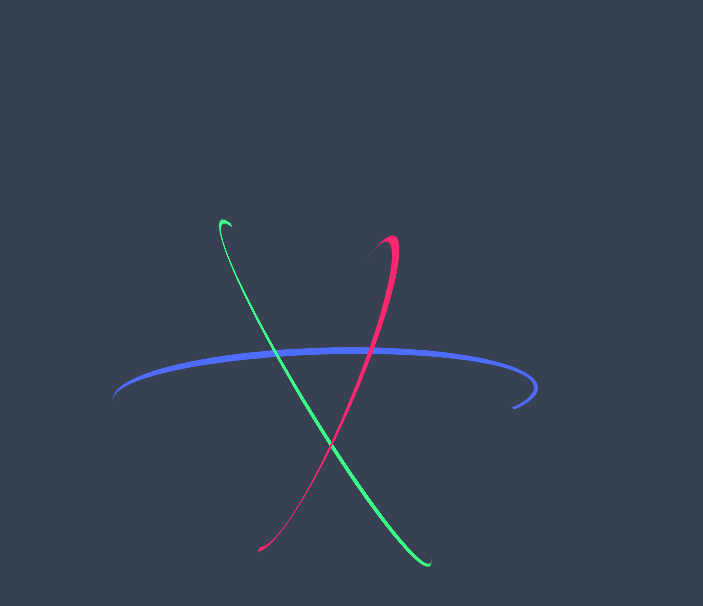
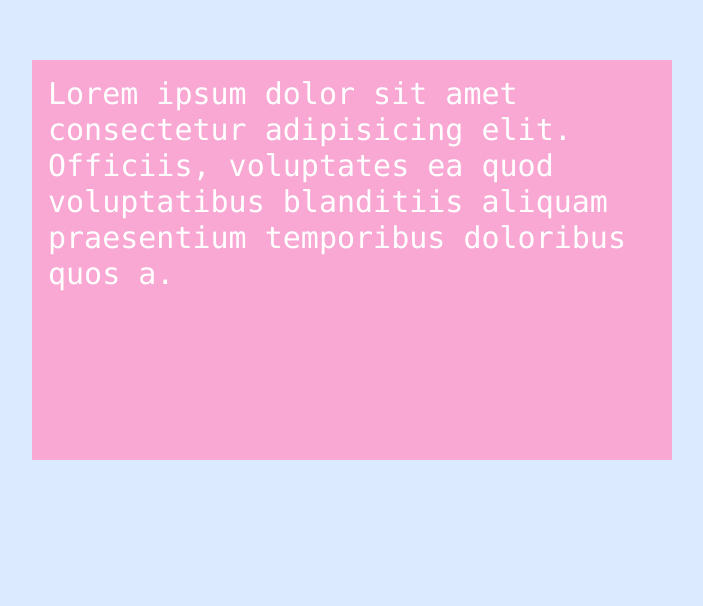
Before and after one commit to NeilYeTAT/LearnCSSuseReact-Tailwind, a React (Vite) app: page / in a window 1280 px wide. Shown: the part 140-746 px from the top of the page, without its empty margins (288-991 px from the left). Built offline with nearby package versions, Linux system fonts and the light colour scheme.

Commit message:
feat: select text, change bg color

```diff
--- a/src/App.tsx
+++ b/src/App.tsx
@@ -1,4 +1,4 @@
-import FuckCSS from './components/day8-atom/FuckCSS'
+import FuckCSS from './components/day9-selection-color/FuckCSS'
 
 function App() {
   return (
--- /dev/null
+++ b/src/components/day9-selection-color/FuckCSS.tsx
@@ -0,0 +1,37 @@
+import { useEffect, useState } from 'react'
+
+const colorsArray = [
+  'selection:bg-blue-700',
+  'selection:bg-red-400',
+  'selection:bg-yellow-400',
+  'selection:bg-indigo-800',
+  'selection:bg-purple-800',
+]
+
+export default function FuckCSS() {
+  const [index, setIndex] = useState(0)
+  const currentSelectionBgColor = colorsArray[index]
+
+  useEffect(() => {
+    const handleSelectionBgColorChange = () => {
+      setIndex(prevIndex => (prevIndex + 1) % colorsArray.length)
+    }
+
+    // click 比 mousedown 更有意思
+    document.addEventListener('click', handleSelectionBgColorChange)
+
+    return () => {
+      document.removeEventListener('click', handleSelectionBgColorChange)
+    }
+  }, [])
+
+  return (
+    <div className="h-1/2 w-1/2 m-auto bg-pink-300 px-4 py-4">
+      <p className={`text-white text-3xl font-mono ${currentSelectionBgColor}`}>
+        Lorem ipsum dolor sit amet consectetur adipisicing elit. Officiis,
+        voluptates ea quod voluptatibus blanditiis aliquam praesentium
+        temporibus doloribus quos a.
+      </p>
+    </div>
+  )
+}
```
Also changed, not shown: src/components/day9-selection-color/Screenshot.png (added), src/components/day9-selection-color/readme.md (added).
